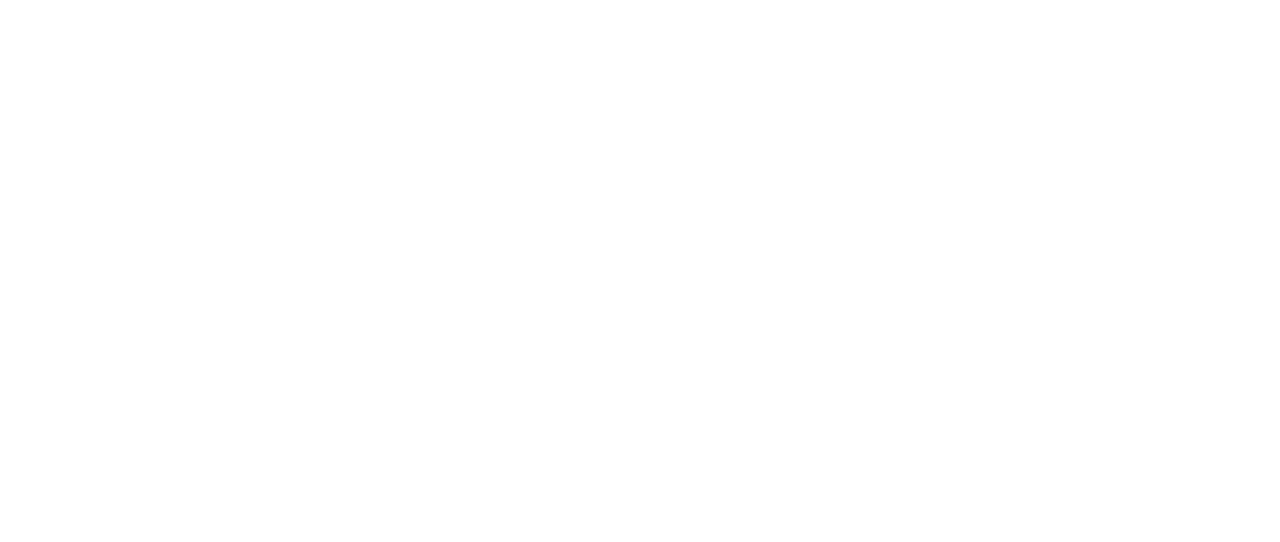
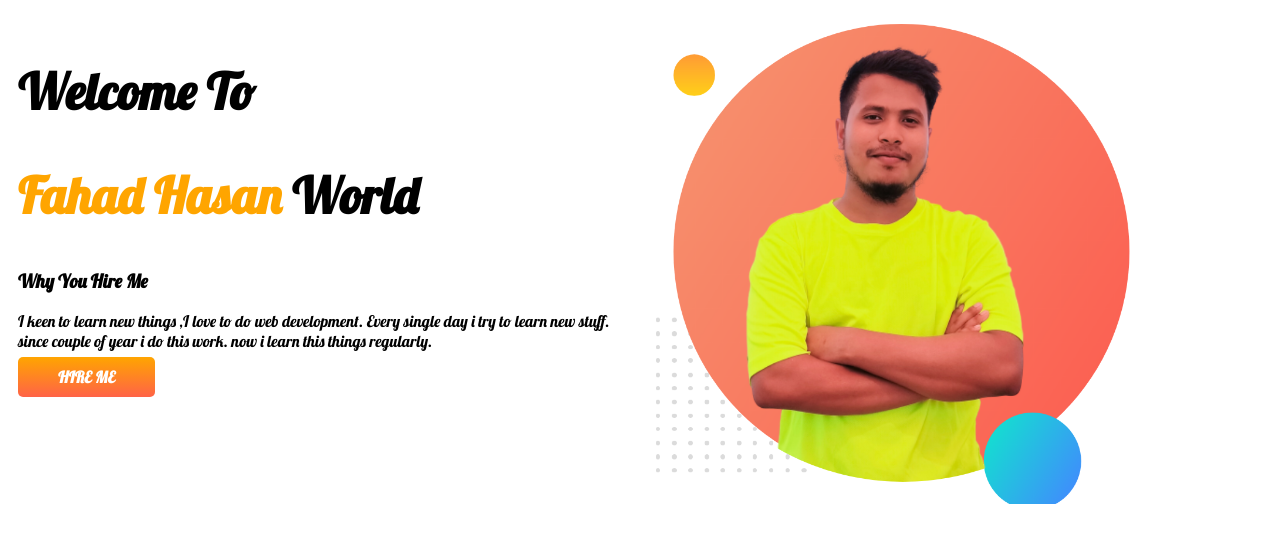
Before and after one commit to Fahad43504/develope-portfolio, a plain HTML site: page index.html in a window 1280 px wide. Drawn offline with Linux system fonts and the light colour scheme.

Commit message:
second change

```diff
--- a/index.html
+++ b/index.html
@@ -1,12 +1,36 @@
 <!DOCTYPE html>
 <html lang="en">
+
 <head>
     <meta charset="UTF-8">
     <meta http-equiv="X-UA-Compatible" content="IE=edge">
     <meta name="viewport" content="width=device-width, initial-scale=1.0">
     <title>Fahad Hasan</title>
+    <link rel="preconnect" href="https://fonts.googleapis.com">
+    <link rel="preconnect" href="https://fonts.gstatic.com" crossorigin>
+    <link href="https://fonts.googleapis.com/css2?family=Lobster&display=swap" rel="stylesheet">
+    <link rel="stylesheet" href="style.css">
 </head>
+
 <body>
+    <section>
+        <div class="change-width">
+            <h1>Welcome To</h1>
+            <h1><span class="special-text">Fahad Hasan</span> World</h1>
+
+            <h3>Why You Hire Me </h3>
+            <p> I keen to learn new things ,I love to do web development. Every single day i try to learn new stuff.
+                since
+                couple of year i do this work. now i learn this things regularly.
+            </p>
+            <a class="link-button" href="https://www.linkedin.com/in/fahad-hasan-2241ab1b1/" target="_blank">HIRE ME</a>
+        </div>
+
+        <div class="change-width">
+            <img src="images/fahad.png" alt="This person name is Fahad Hasan">
+        </div>
+    </section>
 
 </body>
+
 </html>
--- a/style.css
+++ b/style.css
@@ -0,0 +1,33 @@
+body {
+    font-family: 'Lobster', cursive;
+}
+
+h1 {
+    font-size: 50px;
+}
+
+.special-text {
+    color: orange;
+}
+
+section {
+    display: flex;
+}
+
+.change-width {
+    width: 50%;
+    padding: 10px;
+}
+
+.change-width img {
+    width: 80%;
+}
+
+.link-button {
+    text-decoration: none;
+    background-image: linear-gradient(orange, tomato);
+    padding: 10px 40px;
+    color: white;
+    font-weight: 700;
+    border-radius: 5px;
+}
```
Also changed, not shown: images/dream-bg.png (added), images/exp-bg.png (added), images/fahad.png (added), images/jhankar.png (added), images/jhankar2.png (added), images/my-bg.png (added), images/my-bg2.png (added), images/top-banner.png (added), 7 other files.
